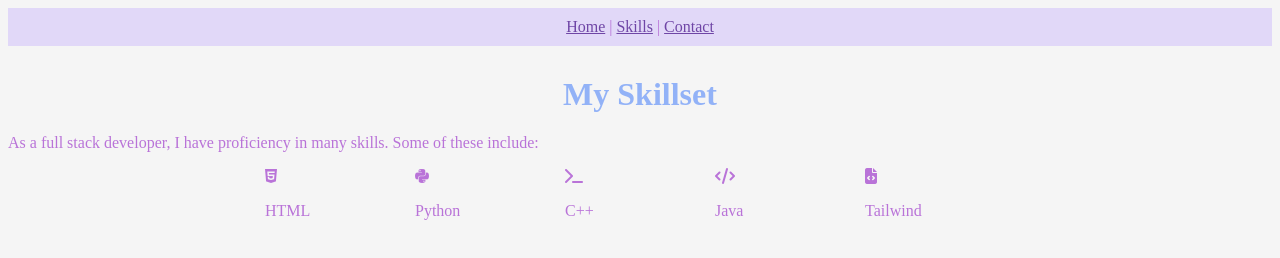
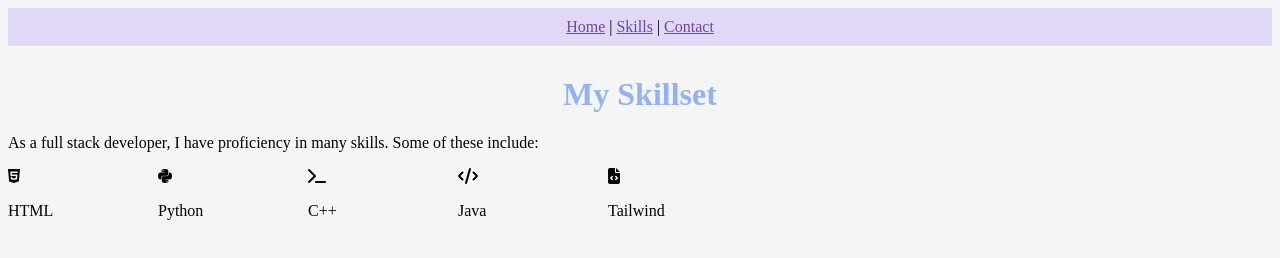
Before and after one commit to sbarahon-su/pages, a plain HTML site: page ist263/lab09/skills.html in a window 1280 px wide. Drawn offline with Linux system fonts and the light colour scheme.

Commit message:
Update styles.css

```diff
--- a/ist263/lab09/styles.css
+++ b/ist263/lab09/styles.css
@@ -1,5 +1,5 @@
 body {
-    color: #b973d8;
+    color: black;
     background-color: whitesmoke;
 }
 a {
@@ -11,7 +11,7 @@ h1, h2 {
 }
 .container {
     display: flex;
-    justify-content: center;
+    align-items: center;
 }
 nav {
     background-color: #e1d8f8;
```
